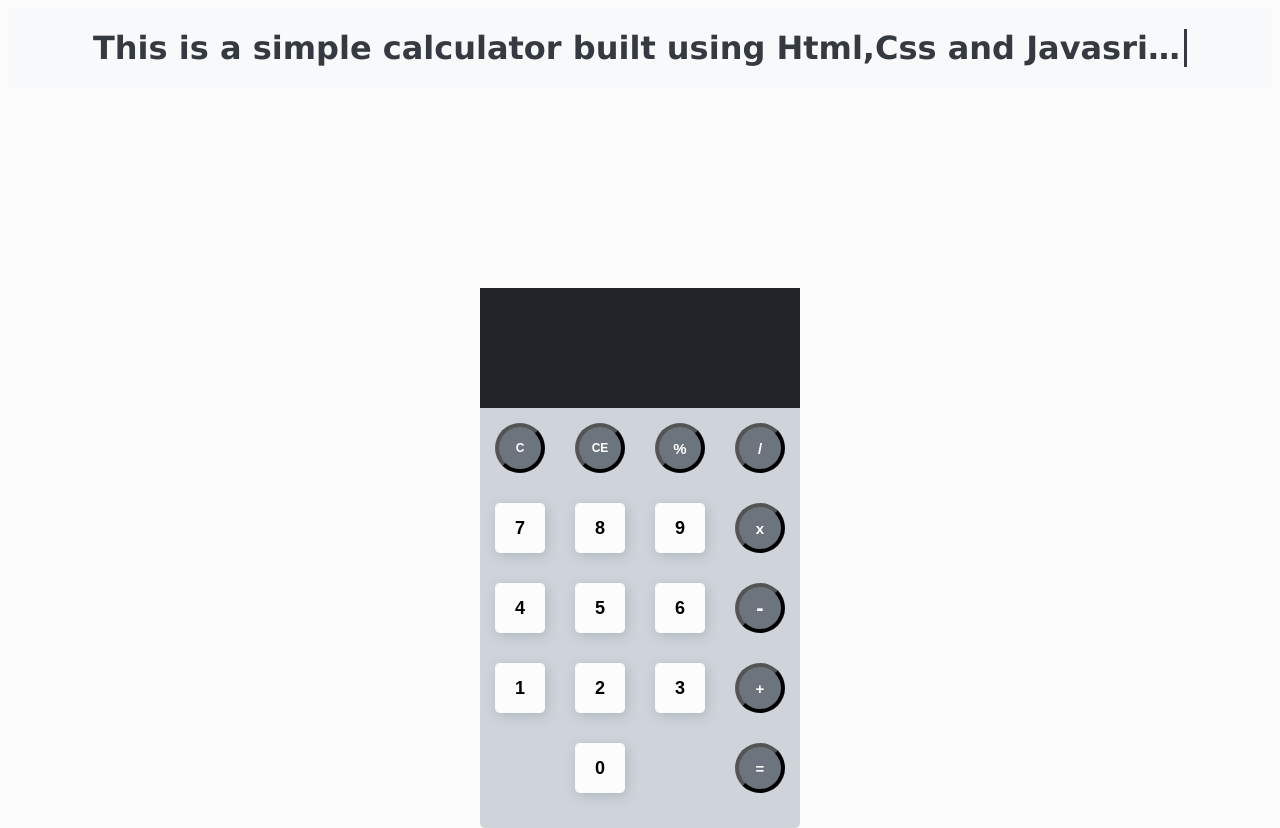
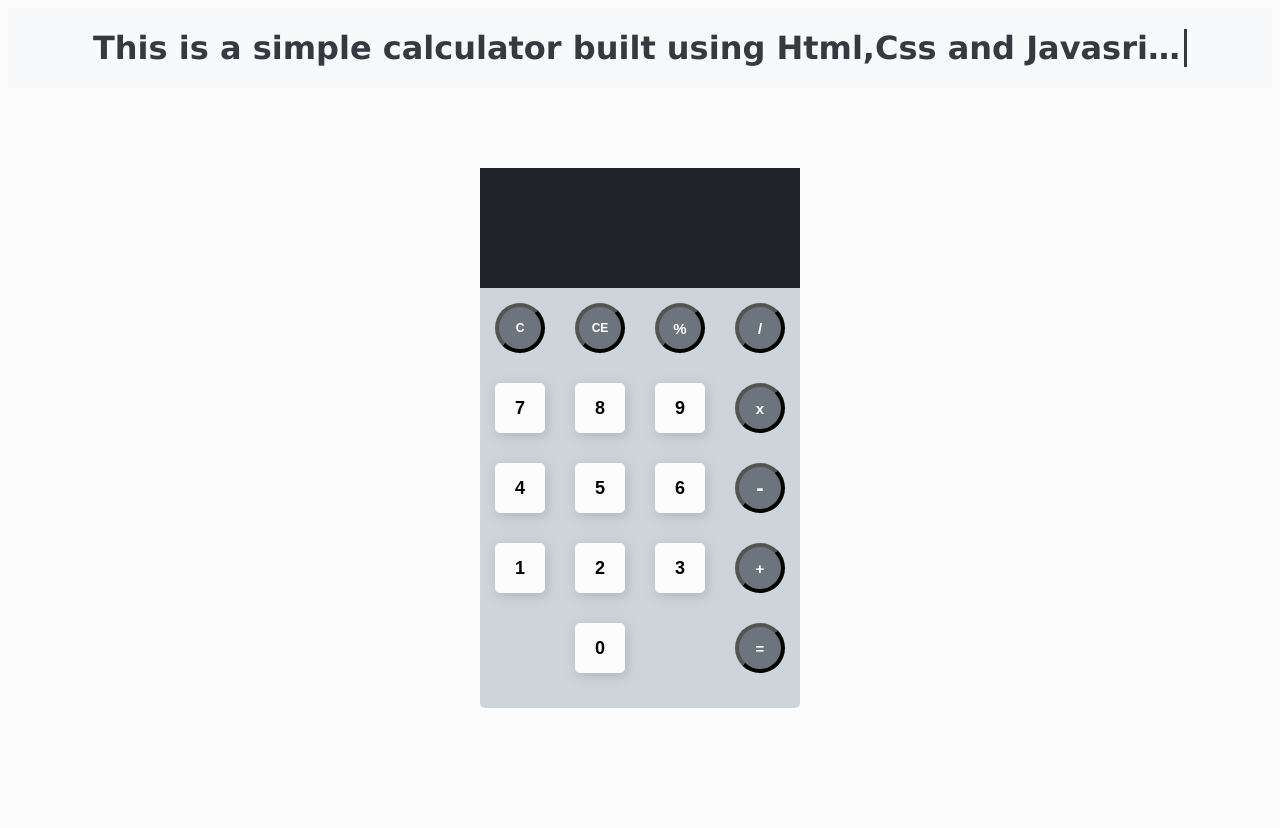
Before and after one commit to oluchi-web/A-calculator, a plain HTML site: page index.html in a window 1280 px wide. After the commit the page ends 800 px from the top, so only its background shows below. Drawn offline with Linux system fonts and the light colour scheme.

Commit message:
Update mystyle.css

```diff
--- a/mystyle.css
+++ b/mystyle.css
@@ -40,7 +40,7 @@
 	height: 540px;
 	background-color: #ced4da;
 	margin: 0 auto;
-	top: 200px;
+	top: 80px;
 	position: relative;
 	border-radius: 5px;
 
```
